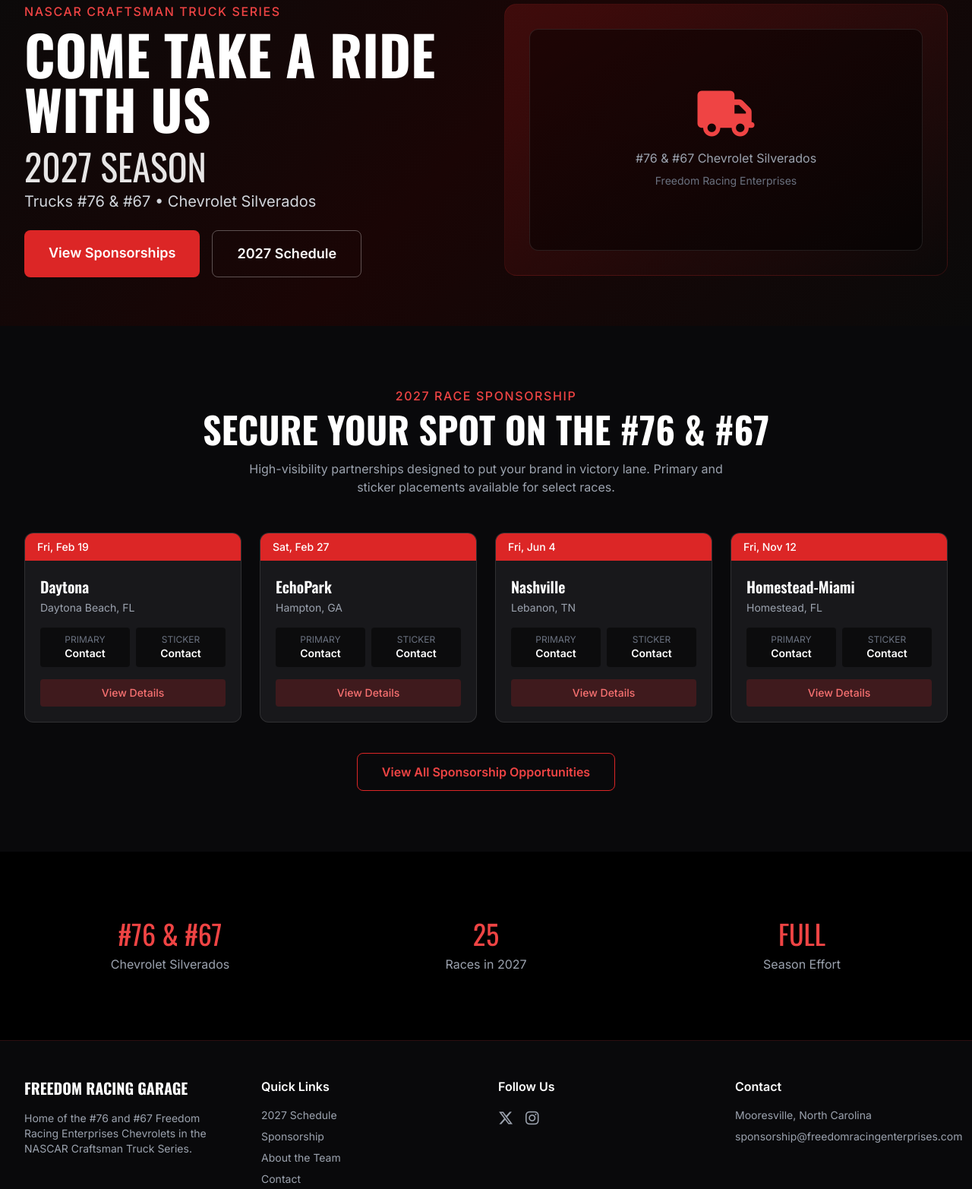
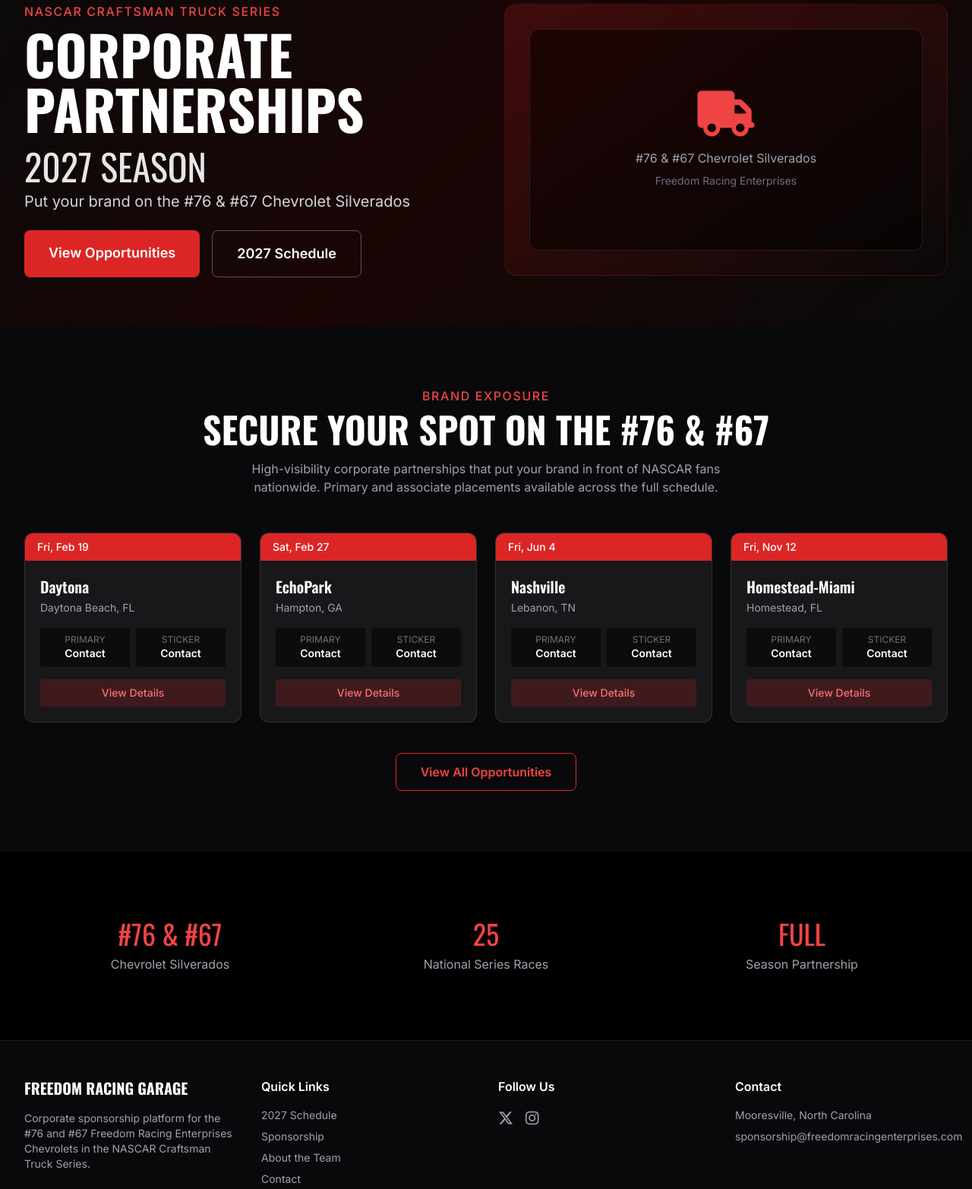
Before and after one commit to Chrismiller122580/freedom-racing-garage, a website: page index.html in a window 1280 px wide. Shown: the part 93-1658 px from the top of the page at 76% size. Drawn offline with nearby package versions, Linux system fonts and the light colour scheme.

Commit message:
Shift homepage messaging to corporate sponsorship focus

```diff
--- a/index.html
+++ b/index.html
@@ -3,8 +3,8 @@
 <head>
   <meta charset="UTF-8">
   <meta name="viewport" content="width=device-width, initial-scale=1.0">
-  <title>Freedom Racing Garage | #76 & #67 | 2027 NASCAR Craftsman Truck Series</title>
-  <meta name="description" content="Official sponsorship site for Freedom Racing Enterprises - #76 and #67 Chevrolets in the 2027 NASCAR Craftsman Truck Series. Come take a ride with us!">
+  <title>Freedom Racing Garage | Corporate Sponsorship | #76 & #67</title>
+  <meta name="description" content="Corporate sponsorship opportunities with Freedom Racing Enterprises. Put your brand on the #76 and #67 Chevrolets in the 2027 NASCAR Craftsman Truck Series.">
   <script src="https://cdn.tailwindcss.com"></script>
   <link rel="stylesheet" href="https://cdnjs.cloudflare.com/ajax/libs/font-awesome/6.5.1/css/all.min.css">
   <style>
@@ -59,12 +59,12 @@
         <div>
           <p class="text-red-500 font-medium tracking-widest uppercase mb-2">NASCAR Craftsman Truck Series</p>
           <h1 class="font-oswald text-5xl md:text-7xl font-bold leading-tight mb-4">
-            COME TAKE A RIDE<br>WITH US
+            CORPORATE<br>PARTNERSHIPS
           </h1>
           <h2 class="text-3xl md:text-5xl font-oswald text-white/90 mb-2">2027 SEASON</h2>
-          <p class="text-xl text-gray-300 mb-6">Trucks #76 & #67 • Chevrolet Silverados</p>
+          <p class="text-xl text-gray-300 mb-6">Put your brand on the #76 & #67 Chevrolet Silverados</p>
           <div class="flex flex-wrap gap-4">
-            <a href="sponsorship.html" class="bg-red-600 hover:bg-red-700 px-8 py-4 rounded-lg font-semibold text-lg transition">View Sponsorships</a>
+            <a href="sponsorship.html" class="bg-red-600 hover:bg-red-700 px-8 py-4 rounded-lg font-semibold text-lg transition">View Opportunities</a>
             <a href="schedule.html" class="border border-white/30 hover:border-red-500 px-8 py-4 rounded-lg font-semibold text-lg transition">2027 Schedule</a>
           </div>
         </div>
@@ -87,16 +87,16 @@
   <section class="py-20 bg-zinc-950">
     <div class="max-w-7xl mx-auto px-4 sm:px-6 lg:px-8">
       <div class="text-center mb-12">
-        <p class="text-red-500 font-medium tracking-widest uppercase mb-2">2027 Race Sponsorship</p>
+        <p class="text-red-500 font-medium tracking-widest uppercase mb-2">Brand Exposure</p>
         <h2 class="font-oswald text-4xl md:text-5xl font-bold">SECURE YOUR SPOT ON THE #76 & #67</h2>
-        <p class="text-gray-400 mt-4 max-w-2xl mx-auto">High-visibility partnerships designed to put your brand in victory lane. Primary and sticker placements available for select races.</p>
+        <p class="text-gray-400 mt-4 max-w-2xl mx-auto">High-visibility corporate partnerships that put your brand in front of NASCAR fans nationwide. Primary and associate placements available across the full schedule.</p>
       </div>
 
       <div class="grid md:grid-cols-2 lg:grid-cols-4 gap-6" id="race-grid">
       </div>
 
       <div class="text-center mt-10">
-        <a href="sponsorship.html" class="inline-block border border-red-600 text-red-500 hover:bg-red-600 hover:text-white px-8 py-3 rounded-lg font-semibold transition">View All Sponsorship Opportunities</a>
+        <a href="sponsorship.html" class="inline-block border border-red-600 text-red-500 hover:bg-red-600 hover:text-white px-8 py-3 rounded-lg font-semibold transition">View All Opportunities</a>
       </div>
     </div>
   </section>
@@ -111,11 +111,11 @@
         </div>
         <div class="p-6">
           <div class="text-4xl font-oswald text-red-500 mb-2">25</div>
-          <p class="text-gray-400">Races in 2027</p>
+          <p class="text-gray-400">National Series Races</p>
         </div>
         <div class="p-6">
           <div class="text-4xl font-oswald text-red-500 mb-2">FULL</div>
-          <p class="text-gray-400">Season Effort</p>
+          <p class="text-gray-400">Season Partnership</p>
         </div>
       </div>
     </div>
@@ -127,7 +127,7 @@
       <div class="grid md:grid-cols-4 gap-8">
         <div>
           <div class="font-oswald text-xl font-bold mb-4">FREEDOM RACING GARAGE</div>
-          <p class="text-gray-400 text-sm">Home of the #76 and #67 Freedom Racing Enterprises Chevrolets in the NASCAR Craftsman Truck Series.</p>
+          <p class="text-gray-400 text-sm">Corporate sponsorship platform for the #76 and #67 Freedom Racing Enterprises Chevrolets in the NASCAR Craftsman Truck Series.</p>
         </div>
         <div>
           <h4 class="font-semibold mb-4">Quick Links</h4>
```
